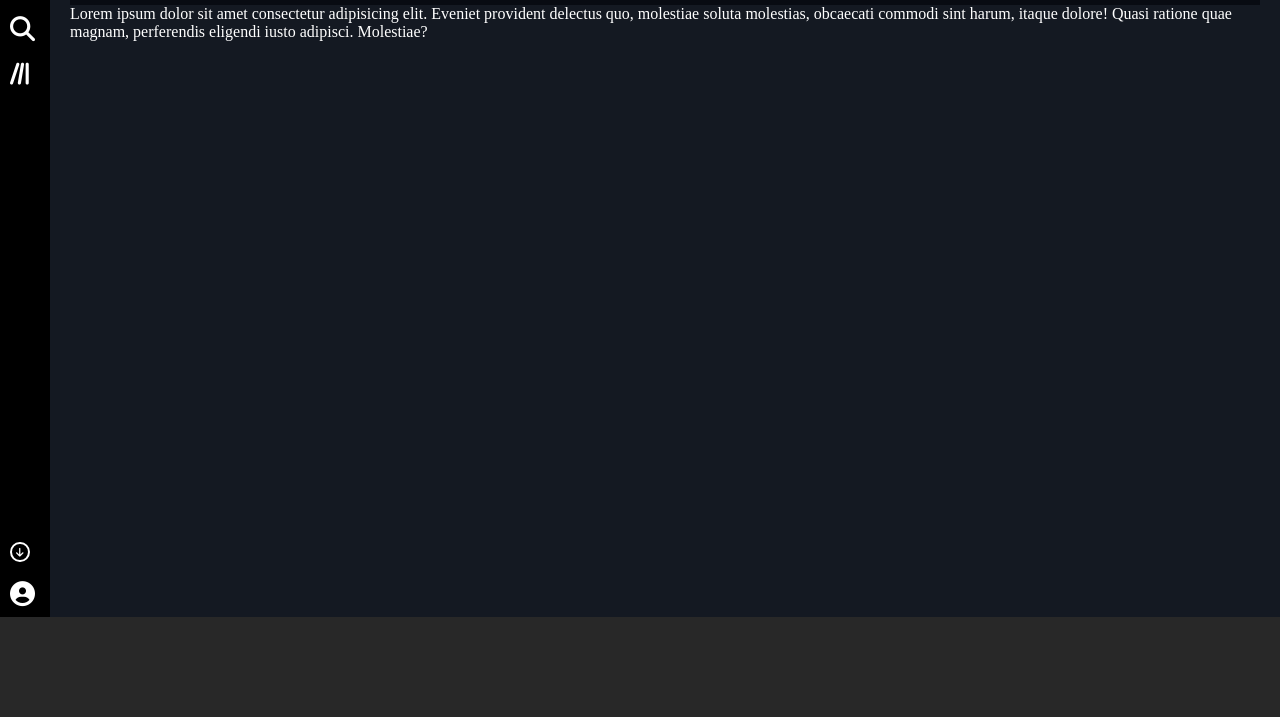
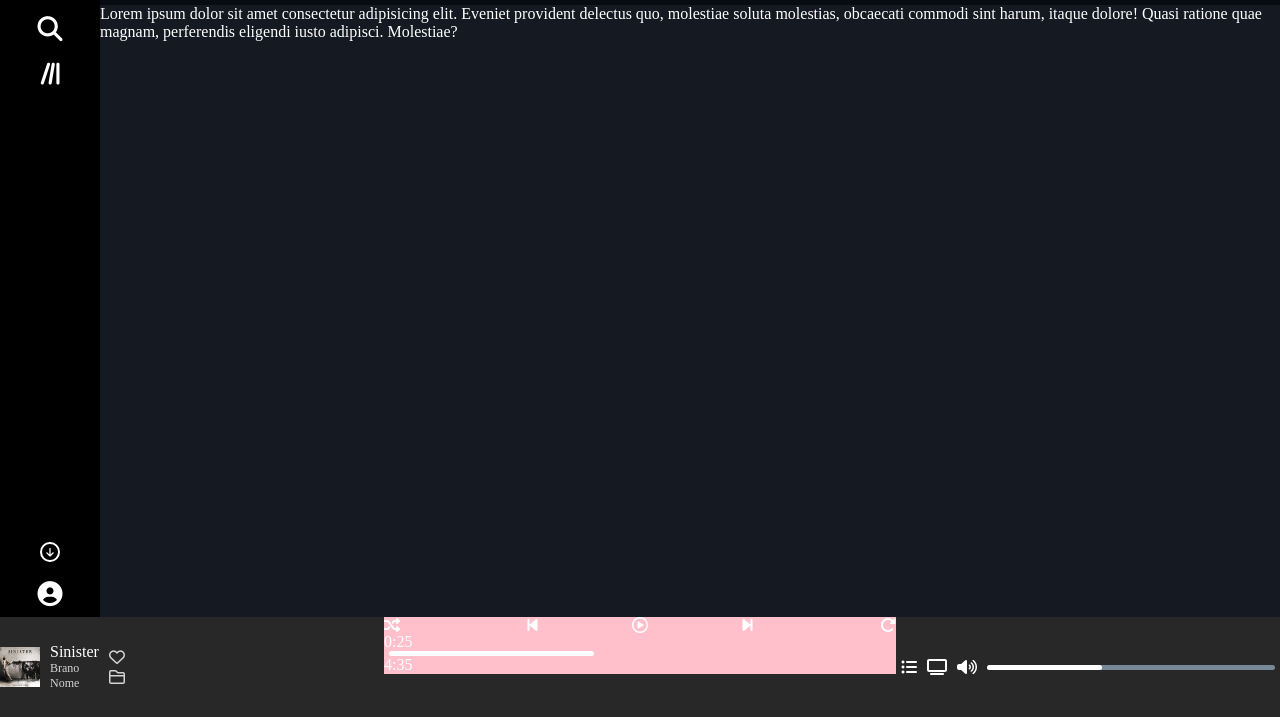
Before and after one commit to B0G0N1/html-css-spotifyweb, a plain HTML site: page index.html in a window 1280 px wide. Shown: the part 83-800 px from the top of the page. Drawn offline with Linux system fonts and the light colour scheme.

Commit message:
[UPD] Add some features to bottom section

```diff
--- a/css/style.css
+++ b/css/style.css
@@ -5,7 +5,7 @@
 }
 
 .body {
-    font-family: "Roboto", Helvetica, sans-serif;
+    font-family: 'Roboto', Helvetica, sans-serif;
 }
 
 .top-section {
@@ -15,7 +15,10 @@
 
 .bottom-section {
     height: 100px;
+    display: flex;
+    flex-direction: row;
     background-color: #282828;
+    color: white;
 }
 
 .sidebar {
@@ -23,14 +26,18 @@
     background-color: black;
     display: flex;
     flex-direction: column;
+    justify-content: space-between;
+}
+
+.sidebar .content {
+    display: flex;
+    flex-direction: column;
     align-items: center;
-    justify-content: space-between;
 }
 
 .main-content {
     width: calc(100vw - 50px);
     overflow-y: auto;
-    padding: 0px 20px;
     color: white;
     background-color: #141922;
 }
@@ -69,3 +76,131 @@ header button {
     font-size: 10px;
     padding: 3px 4px;
 }
+
+.col-30 {
+    width: 30%;
+    height: 100%;
+}
+
+.col-40 {
+    width: 40%;
+    height: 100%;
+}
+
+.song-info, .volume-control, .media-control {
+    display: flex;
+    align-items: center;
+    height: 100%;
+}
+
+.song-info img[alt="sinister"] {
+    width: 40px;
+}
+
+.song-info .icon {
+    display: flex;
+    flex-direction: column;
+}
+
+.song-info p, .song-info ul {
+    margin: 0px 10px;
+}
+
+.song-info ul {
+    list-style-type: none;
+}
+
+.song-info i {
+    margin: 2px 0px;
+    color: lightgray;
+}
+
+.song-info li {
+    font-size: 12px;
+    color: lightgray;
+}
+
+.volume-control .volume-secondary, .media-control .volume-primary {
+    background-color: lightslategray;
+    border-radius: 20px;
+    width: 100%;
+    height: 5px;
+    margin: 0px 5px;
+}
+
+.volume-control .volume-primary, .media-control .volume-primary {
+    background-color: white;
+    width: 40%;
+    height: 5px;
+    border-radius: 20px;
+}
+
+.volume-control i {
+    margin: 0px 5px;
+}
+
+.media-button .col-30 {
+    display: flex;
+    justify-content: space-between;
+    align-items: center;
+    justify-content: baseline;
+}
+
+.media-button .col-40 {
+    display: flex;
+    justify-content: center;
+    align-items: center;
+}
+
+.media-button {
+    display: flex;
+    align-items: center;
+    justify-content: center;
+}
+
+.media-duration, .media-button {
+    width: 100%;
+}
+
+.media-control .row {
+    background-color: pink;
+    width: 100%;
+}
+
+.media-control {
+    display: flex;
+    flex-direction: column;
+}
+
+
+
+
+
+
+
+
+
+
+
+
+/* Small [sm] */
+@media screen and (min-width: 576px) {
+    .sidebar {
+        width: 100px;
+    }
+    .main-content {
+        width: calc(100vw - 100px);
+    }
+}
+
+
+/* Medium [md] */
+@media screen and (min-width: 768px) {
+
+}
+
+
+/* Large [lg] */
+@media screen and (min-width: 992px) {
+
+}
--- a/index.html
+++ b/index.html
@@ -13,13 +13,13 @@
 <body>
     <div class="top-section">
         <div class="sidebar">
-            <div>
+            <div class="content">
                 <i class="fa-brands fa-spotify"></i>
                 <i class="fa-solid fa-house"></i>
                 <i class="fa-solid fa-magnifying-glass"></i>
                 <i class="fa-solid fa-lines-leaning"></i>
             </div>
-            <div>
+            <div class="content">
                 <i class="fa-solid fa-arrow-down"></i>
                 <i class="fa-solid fa-circle-user"></i>
             </div>
@@ -31,6 +31,60 @@
             <p>Lorem ipsum dolor sit amet consectetur adipisicing elit. Eveniet provident delectus quo, molestiae soluta molestias, obcaecati commodi sint harum, itaque dolore! Quasi ratione quae magnam, perferendis eligendi iusto adipisci. Molestiae?</p>
         </div>
     </div>
-    <div class="bottom-section"></div>
+    <div class="bottom-section">
+        <!-- Song Info Section -->
+        <div class="col-30">
+            <div class="content song-info">
+                <img src="./img/sinister.jpeg" alt="sinister">
+                <div>
+                    <p>Sinister</p>
+                    <ul>
+                        <li>Brano</li>
+                        <li>Nome</li>
+                    </ul>
+                </div>
+                <div class="icon">
+                    <i class="fa-regular fa-heart"></i>
+                    <i class="fa-regular fa-folder-closed"></i>
+                </div>
+            </div>
+        </div>
+        <!-- Media Control -->
+        <div class="col-40 media-control">
+            <div class="row">
+                <div class="content media-button">
+                    <div class="col-30">
+                        <i class="fa-solid fa-shuffle"></i>
+                        <i class="fa-solid fa-backward-step"></i>
+                    </div>
+                    <div class="col-40">
+                        <i class="fa-regular fa-circle-play"></i>
+                    </div>
+                    <div class="col-30">
+                        <i class="fa-solid fa-forward-step"></i>
+                        <i class="fa-solid fa-rotate-right"></i>
+                    </div>
+                </div>
+            </div>
+            <div class="row">
+                <div class="content media-duration">
+                    <p>0:25</p>
+                    <div class="volume-secondary">
+                        <div class="volume-primary"></div>
+                    </div>
+                    <p>4:35</p>
+                </div>
+            </div>
+        </div>
+        <!-- Volume Control -->
+        <div class="col-30 volume-control">
+            <i class="fa-solid fa-list-ul"></i>
+            <i class="fa-solid fa-tv"></i>
+            <i class="fa-solid fa-volume-high"></i>
+            <div class="volume-secondary">
+                <div class="volume-primary"></div>
+            </div>
+        </div>
+    </div>
 </body>
 </html>
```
